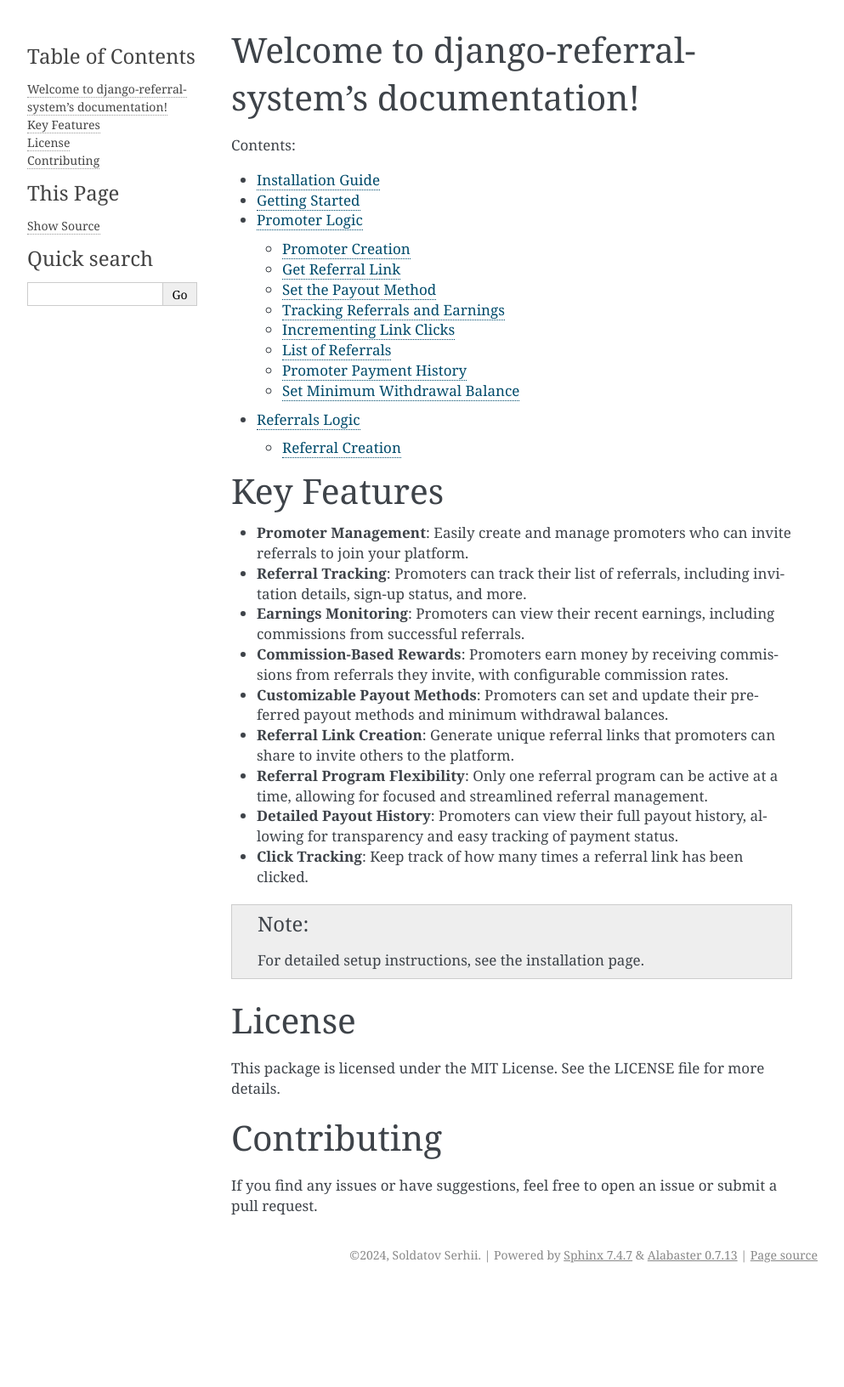
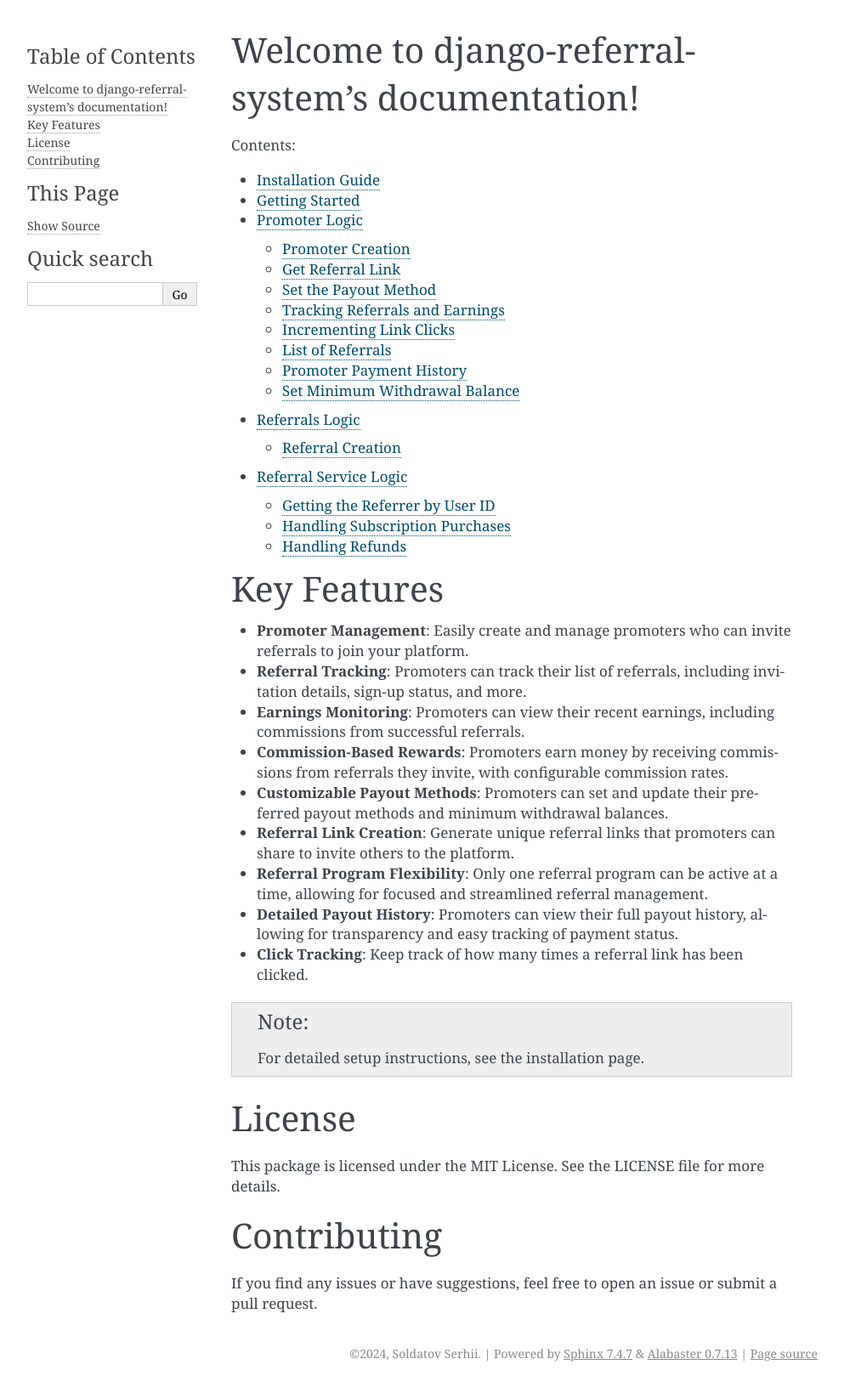
Before and after one commit to soldatov-ss/django-referral-system, a Sphinx documentation site: the page built from docs/index.rst, in a window 1280 px wide. Shown: the whole page at 85% size, without its empty margins (148-1141 px from the left). Built offline with Sphinx 7.4.7, drawn with Linux system fonts in a browser that asks for light colours; before the commit the page ends 1516 px from its top, so only the background shows below that; some of the changed lines change nothing that is shown.

Commit message:
add referral service rst

```diff
--- a/docs/index.rst
+++ b/docs/index.rst
@@ -14,6 +14,7 @@
    getting_started
    promoter
    referral
+   referral_service
 
 
 Key Features
--- /dev/null
+++ b/docs/referral_service.rst
@@ -0,0 +1,87 @@
+Referral Service Logic
+======================
+
+This section explains the backend logic of the `ReferralService` class, which handles various operations related to referral programs.
+
+Getting the Referrer by User ID
+----------------------------------
+
+The service can retrieve the referrer (promoter) associated with a specific user ID.
+
+- **Method**: `get_referrer_by_user_id`
+
+.. code-block:: python
+
+    referrer = ReferralService.get_referrer_by_user_id(user_id=1)
+
+
+Handling Subscription Purchases
+----------------------------------
+
+When a referred user purchases a subscription, the `ReferralService` updates the referral status to `Active` and generates a commission for the promoter.
+
+- **Method**: `handle_purchase_subscription`
+
+.. code-block:: python
+
+    ReferralService.handle_purchase_subscription(
+        user=user_instance,
+        amount_paid=10000,
+        invoice_external_id=12345
+    )
+
+.. note::
+
+    Field amount_paid must be in cents
+
+The method updates the user's referral status and calculates the commission based on the amount paid.
+
+Handling Refunds
+--------------------
+
+If a referred user requests a refund, the service updates the referral status to `Refund` and processes a refund commission.
+
+- **Method**: `handle_user_refund`
+
+.. code-block:: python
+
+    ReferralService.handle_user_refund(
+        user=user_instance,
+        amount_refunded=5000,
+        amount_paid=10000,
+        invoice_external_id=12345
+    )
+
+
+.. note::
+
+    Field amount_paid and amount_refunded must be in cents
+
+The method sets the referral status to `Refund` and adjusts the commission accordingly.
+
+Example refund scenario:
+
+- Original Payment: $100 (commission: $10)
+- Amount Refunded: $50
+- Adjusted Commission: The promoter’s commission is reduced proportionally to $5, and a new refund commission of -$5 is recorded.
+
+### Example
+
+If a promoter originally earned a $10 commission on a $100 subscription, and the user is refunded 50% ($50), the promoter’s adjusted commission will be:
+
+Example refund record:
+
+.. code-block:: python
+
+    {
+        "amount": -5,  # negative value representing the refund
+        "status": "refund",
+        "invoice_external_id": 12345
+    }
+
+
+In this case, the promoter's final commission will be $5, reflecting the amount that corresponds to the portion of the user's payment that was not refunded.
+
+.. note::
+
+    It is possible for a promoter to have a negative balance if multiple refunds are processed and the refunded amounts exceed the promoter’s total earned commissions. This can occur if the promoter has already been paid for referrals, but the referred users later request refunds.
```
